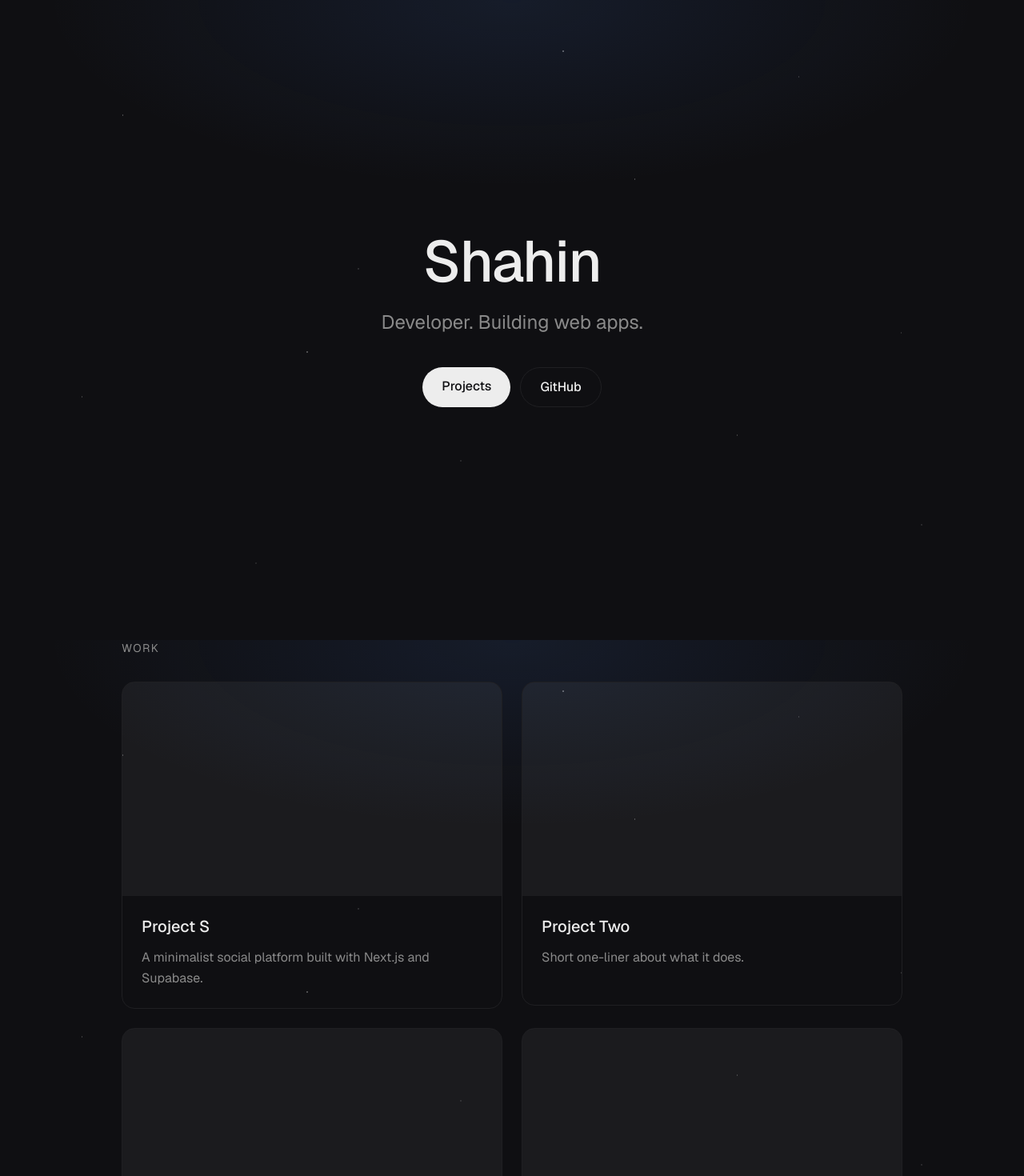
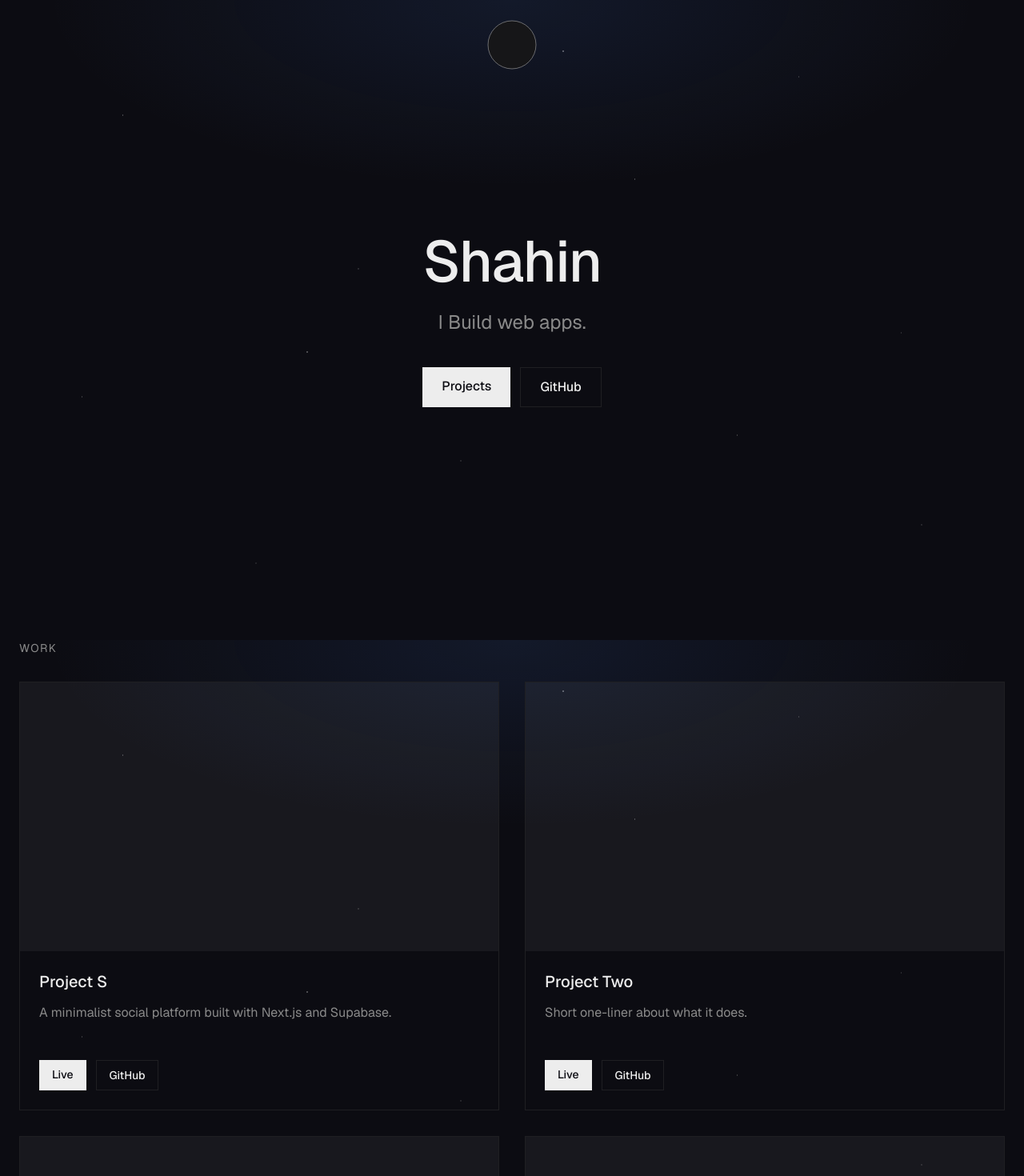
Before and after one commit to zzz-nv/Portfolio, a Next.js app: page / in a window 1280 px wide. Shown: the top 1470 px of the page at 80% size. Built offline with nearby package versions, Linux system fonts and the light colour scheme.

Commit message:
theme system, animations, layout polish

```diff
--- a/app/globals.css
+++ b/app/globals.css
@@ -1,19 +1,41 @@
 @import "tailwindcss";
 
 :root {
-  --background: #0f0f12;
+  --background: #0c0c12;
   --foreground: #ededed;
   --muted: #8a8a8a;
   --border: #1f1f22;
+  --btn-border: #2a2a2f;
   --accent: #4f8cff;
+  --btn: #ededed;
+  --btn-fg: #0c0c12;
+  --border-hover: rgba(255,255,255,0.4);
+  --bg-layer:
+    radial-gradient(ellipse 70% 45% at 50% 0%, rgba(79, 140, 255, 0.10), transparent 65%),
+    radial-gradient(1px 1px at 12% 18%, rgba(255,255,255,0.5), transparent),
+    radial-gradient(1px 1px at 78% 12%, rgba(255,255,255,0.35), transparent),
+    radial-gradient(1px 1px at 35% 42%, rgba(255,255,255,0.4), transparent),
+    radial-gradient(1px 1px at 62% 28%, rgba(255,255,255,0.5), transparent),
+    radial-gradient(1px 1px at 88% 52%, rgba(255,255,255,0.3), transparent),
+    radial-gradient(1px 1px at 8% 62%, rgba(255,255,255,0.4), transparent),
+    radial-gradient(1px 1px at 45% 72%, rgba(255,255,255,0.35), transparent),
+    radial-gradient(1px 1px at 72% 68%, rgba(255,255,255,0.4), transparent),
+    radial-gradient(1px 1px at 25% 88%, rgba(255,255,255,0.3), transparent),
+    radial-gradient(1px 1px at 90% 82%, rgba(255,255,255,0.35), transparent),
+    radial-gradient(1.5px 1.5px at 55% 8%, rgba(255,255,255,0.6), transparent),
+    radial-gradient(1.5px 1.5px at 30% 55%, rgba(255,255,255,0.5), transparent);
 }
 
 [data-theme="light"] {
-  --background: #ffffff;
-  --foreground: #111111;
-  --muted: #666666;
-  --border: #e5e5e5;
-  --accent: #2563eb;
+  --background: #acc3d8;
+  --foreground: #000000;
+  --muted: #282c32;
+  --border: #808589;
+  --btn-border: #ffffff;
+  --accent: #2b6cb0;
+  --btn: #000000;
+  --btn-fg: #ffffff;
+  --border-hover: #ffffff;
 }
 
 @theme inline {
@@ -32,20 +54,64 @@ html {
 
 body {
   background-color: var(--background);
-  background-image:
-    radial-gradient(ellipse 70% 45% at 50% 0%, rgba(79, 140, 255, 0.10), transparent 65%),
-    radial-gradient(1px 1px at 12% 18%, rgba(255,255,255,0.5), transparent),
-    radial-gradient(1px 1px at 78% 12%, rgba(255,255,255,0.35), transparent),
-    radial-gradient(1px 1px at 35% 42%, rgba(255,255,255,0.4), transparent),
-    radial-gradient(1px 1px at 62% 28%, rgba(255,255,255,0.5), transparent),
-    radial-gradient(1px 1px at 88% 52%, rgba(255,255,255,0.3), transparent),
-    radial-gradient(1px 1px at 8% 62%, rgba(255,255,255,0.4), transparent),
-    radial-gradient(1px 1px at 45% 72%, rgba(255,255,255,0.35), transparent),
-    radial-gradient(1px 1px at 72% 68%, rgba(255,255,255,0.4), transparent),
-    radial-gradient(1px 1px at 25% 88%, rgba(255,255,255,0.3), transparent),
-    radial-gradient(1px 1px at 90% 82%, rgba(255,255,255,0.35), transparent),
-    radial-gradient(1.5px 1.5px at 55% 8%, rgba(255,255,255,0.6), transparent),
-    radial-gradient(1.5px 1.5px at 30% 55%, rgba(255,255,255,0.5), transparent);
+  background-image: var(--bg-layer, none);
   background-attachment: fixed;
   color: var(--foreground);
 }
+
+@keyframes letter-in {
+  from {
+    opacity: 0;
+    transform: translateY(0.4em);
+  }
+  to {
+    opacity: 1;
+    transform: translateY(0);
+  }
+}
+
+.animate-letter {
+  display: inline-block;
+  opacity: 0;
+  animation: letter-in var(--dur, 0.6s) cubic-bezier(0.22, 1, 0.36, 1) forwards;
+  animation-delay: var(--delay, 0ms);
+}
+
+@media (prefers-reduced-motion: reduce) {
+  .animate-letter {
+    animation: none;
+    opacity: 1;
+    transform: none;
+  }
+}
+
+::view-transition-old(root),
+::view-transition-new(root) {
+  animation: none;
+  mix-blend-mode: normal;
+}
+
+::view-transition-old(root) {
+  z-index: 1;
+}
+
+::view-transition-new(root) {
+  z-index: 2;
+}
+
+
+
+@keyframes water-fill {
+  from {
+    transform: scale(0);
+  }
+  to {
+    transform: scale(1);
+  }
+}
+
+.animate-water-fill {
+  transform-box: fill-box;
+  transform-origin: center;
+  animation: water-fill 0.8s cubic-bezier(0.4, 1, 0.36, 1) forwards;
+}
--- a/app/page.tsx
+++ b/app/page.tsx
@@ -1,23 +1,57 @@
+import { ThemeToggle } from "@/components/ThemeToggle";
+
+
+
+
 const projects = [
-  { name: "Project S", description: "A minimalist social platform built with Next.js and Supabase.", href: "https://example.com" },
-  { name: "Project Two", description: "Short one-liner about what it does.", href: "https://example.com" },
-  { name: "Project Three", description: "Short one-liner about what it does.", href: "https://example.com" },
-  { name: "Project Four", description: "Short one-liner about what it does.", href: "https://example.com" },
+  { name: "Project S",
+    description: "A minimalist social platform built with Next.js and Supabase.",
+    live: "https://project-s-nine-kappa.vercel.app/",
+    repo: "https://github.com/zzz-nv/project-s", },
+
+
+
+  { name: "Project Two", description: "Short one-liner about what it does.",  live: "https://example.com",
+    repo: "https://example.com", },
+  { name: "Project Three", description: "Short one-liner about what it does.",  live: "https://example.com",
+    repo: "https://example.com", },
+  { name: "Project Four", description: "Short one-liner about what it does.",  live: "https://example.com",
+    repo: "https://example.com", },
 
 ];
 
 export default function Home() {
   return (
-      <main className="mx-auto max-w-5xl px-6">
+      <main className="mx-auto max-w-[1500px] px-6">
+        <ThemeToggle />
       <section className="min-h-screen flex flex-col items-center justify-center text-center">
-        <h1 className="text-6xl md:text-7xl font-medium tracking-tight">Shahin</h1>
+      <h1 className="text-6xl md:text-7xl font-medium tracking-tight">
+              {"Shahin".split("").map((char, i) => (
+                <span
+                  key={i}
+                  className="animate-letter"
+                  style={{ animationDelay: `${150 + i * 120}ms`,  animationDuration: "1.8s" }}
+                >
+                  {char}
+                </span>
+              ))}
+      </h1>
           <p className="mt-6 text-xl md:text-2xl text-muted max-w-xl">
-          Developer. Building web apps.
+          {"I Build web apps.".split(" ").map((word, i) => (
+            <span
+              key={i}
+              className="animate-letter"
+              style={{ animationDelay: `${1000 + i * 80}ms`, animationDuration: "1.8s" }}
+            >
+              {word}
+              {i < 3 ? "\u00A0" : ""}
+            </span>
+          ))}
         </p>
         <div className="mt-10 flex gap-3">
           <a
             href="#projects"
-            className="px-6 py-3 rounded-full bg-foreground text-background font-medium hover:opacity-90 transition-opacity"
+            className="px-6 py-3 rounded-none bg-[var(--btn)] text-[var(--btn-fg)] font-medium hover:opacity-90 transition-opacity"
           >
             Projects
           </a>
@@ -25,7 +59,7 @@ export default function Home() {
             href="https://github.com/zzz-nv"
             target="_blank"
             rel="noopener noreferrer"
-            className="px-6 py-3 rounded-full border border-border font-medium hover:border-white/50 transition-colors"
+            className="px-6 py-3 rounded-none border border-border font-medium hover:border-[var(--border-hover)] transition-colors"
           >
             GitHub
           </a>
@@ -34,14 +68,11 @@ export default function Home() {
 
         <section id="projects" className="scroll-mt-8 pb-32">
         <h2 className="text-sm uppercase tracking-widest text-muted">Work</h2>
-         <ul className="mt-8 grid gap-6 md:grid-cols-2">
+         <ul className="mt-8 grid gap-8 md:grid-cols-2">
           {projects.map((p) => (
-            <li key={p.name}>
-              <a
-                href={p.href}
-                target="_blank"
-                rel="noopener noreferrer"
-                className="block border border-border rounded-2xl overflow-hidden hover:border-white/50 transition-colors"
+                        <li
+              key={p.name}
+              className="border border-border rounded-none overflow-hidden"
             >
               <div className="aspect-video bg-white/5" />
               <div className="p-6">
@@ -49,12 +80,39 @@ export default function Home() {
                 <div className="mt-3 text-muted leading-relaxed line-clamp-2 min-h-[3rem]">
                   {p.description}
                 </div>
+                <div className="mt-6 flex gap-3">
+                  <a
+                    href={p.live}
+                    target="_blank"
+                    rel="noopener noreferrer"
+                    className="px-4 py-2 text-sm rounded-none bg-[var(--btn)] text-[var(--btn-fg)] font-medium hover:border-[var(--border-hover)] transition-opacity"
+                  >
+                    Live
+                  </a>
+                  <a
+                    href={p.repo}
+                    target="_blank"
+                    rel="noopener noreferrer"
+                    className="px-4 py-2 text-sm rounded-none border border-border font-medium hover:border-[var(--border-hover)] transition-colors"
+                  >
+                    GitHub
+                  </a>
                 </div>
-              </a>
+              </div>
             </li>
           ))}
         </ul>
       </section>
+
+      <footer className="pb-16 pt-8 border-t border-border">
+          <p className="text-sm text-muted">
+          Contact me at: {" "}
+          <a href="mailto:shahin.m.builds@gmail.com" className="text-foreground hover:underline">
+            shahin.m.builds@gmail.com
+          </a>
+        </p>
+      </footer>
+
     </main>
   );
 }
--- /dev/null
+++ b/components/ThemeToggle.tsx
@@ -0,0 +1,102 @@
+"use client";
+
+import { useEffect, useRef, useState } from "react";
+
+export function ThemeToggle() {
+  const busy = useRef(false);
+  const [theme, setTheme] = useState<"dark" | "light">("dark");
+
+  useEffect(() => {
+    const current = document.documentElement.getAttribute("data-theme");
+    setTheme(current === "light" ? "light" : "dark");
+  }, []);
+
+  function toggle(e: React.MouseEvent<HTMLButtonElement>) {
+    if (busy.current) return;
+    busy.current = true;
+    setTimeout(() => { busy.current = false; }, 1400);
+
+    const root = document.documentElement;
+    const next = theme === "light" ? "dark" : "light";
+
+    const apply = () => {
+      root.setAttribute("data-theme", next);
+      localStorage.setItem("theme", next);
+    };
+
+    if (!document.startViewTransition) {
+      apply();
+      setTheme(next);
+      return;
+    }
+
+    const x = e.clientX;
+    const y = e.clientY;
+    const endRadius = Math.hypot(
+      Math.max(x, innerWidth - x),
+      Math.max(y, innerHeight - y)
+    );
+
+    const transition = document.startViewTransition(apply);
+    setTheme(next);
+
+    transition.ready.then(() => {
+      document.documentElement.animate(
+        {
+          clipPath: [
+            `circle(0px at ${x}px ${y}px)`,
+            `circle(${endRadius}px at ${x}px ${y}px)`,
+          ],
+        },
+        {
+          duration: 1200,
+          easing: "cubic-bezier(0.22, 1, 0.36, 1)",
+          pseudoElement: "::view-transition-new(root)",
+        }
+      );
+    });
+  }
+
+    return (
+    <button
+      onClick={toggle}
+      aria-label={`Switch to ${theme === "dark" ? "light" : "dark"} mode`}
+      className="absolute top-6 left-1/2 -translate-x-1/2 z-50 w-16 h-16 cursor-pointer p-0 border-0 bg-transparent"
+    >
+      <svg
+        viewBox="0 0 64 64"
+        className="w-full h-full block"
+        shapeRendering="geometricPrecision"
+      >
+        {/* Base disc — always visible, gives the button its own material */}
+        <circle
+          cx="32"
+          cy="32"
+          r="30"
+          style={{ fill: theme === "light" ? "var(--background)" : "#212123" }}
+        />
+
+        {/* Water fill — expands from center with the new theme color */}
+        <circle
+          key={theme}
+          cx="32"
+          cy="32"
+          r="30"
+          className="animate-water-fill"
+          style={{ fill: theme === "light" ? "#ffffff" : "#161618" }}
+        />
+
+        {/* Ring — SVG stroke renders clean arcs */}
+        <circle
+          cx="32"
+          cy="32"
+          r="30"
+          fill="none"
+          stroke="currentColor"
+          strokeWidth="1"
+          className="text-foreground/40"
+        />
+      </svg>
+    </button>
+  );
+}
```
Also changed, not shown: app/layout.tsx (+9 -1 lines). Lines whose indentation alone changed are shown as unchanged.
